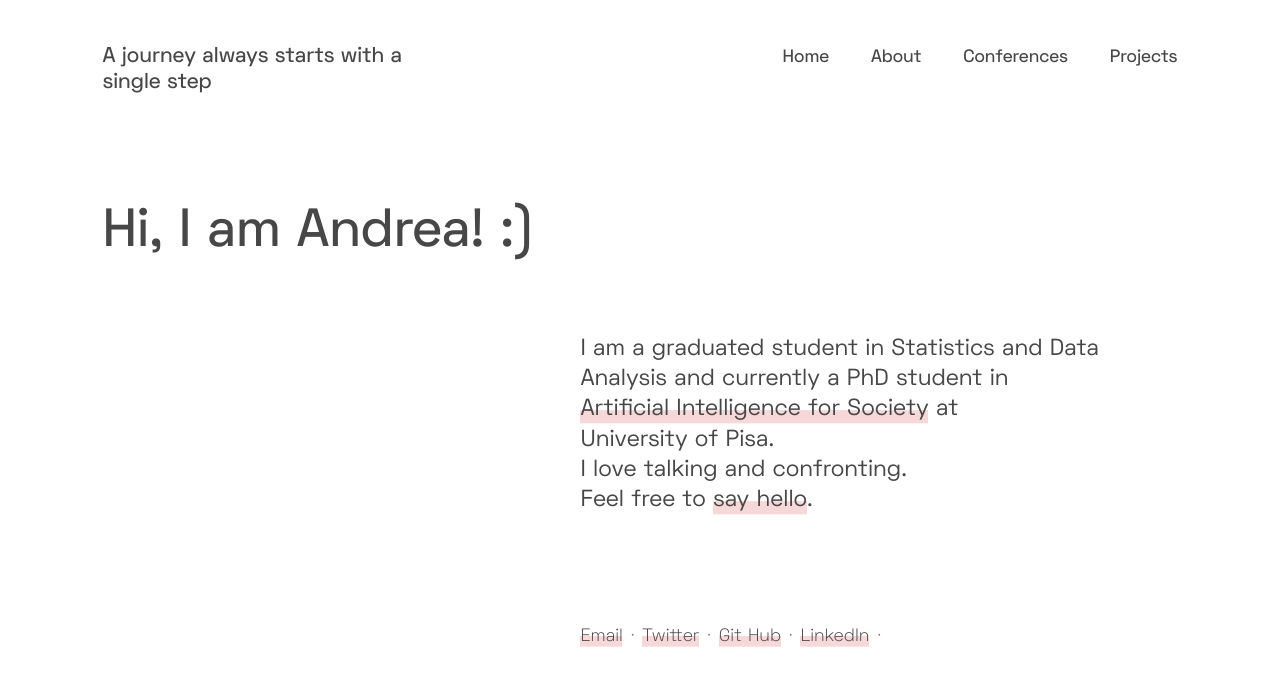
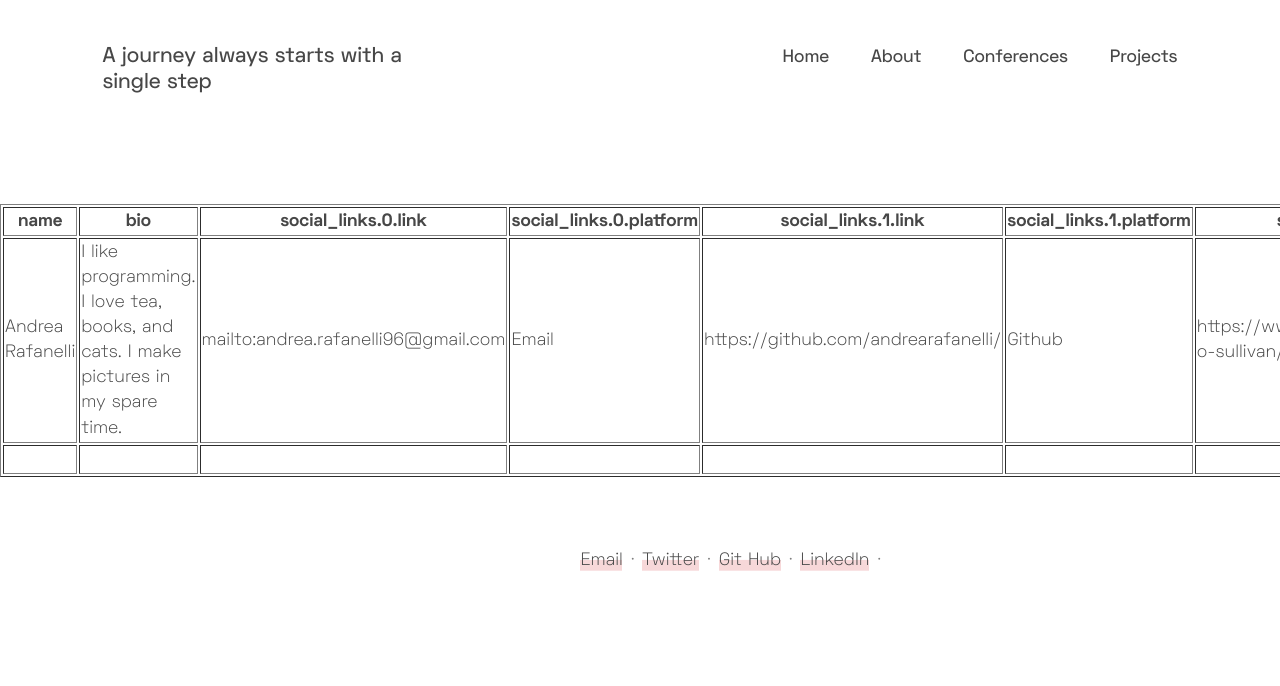
Before and after one commit to lollix91/andrearafanelli.github.io, a Jekyll site: the page built from index.html, in a window 1280 px wide. Shown: the top 686 px of the page. Built offline with Jekyll 4.4.1, drawn with Linux system fonts in a browser that asks for light colours.

Commit message:
Update index.html

```diff
--- a/index.html
+++ b/index.html
@@ -2,25 +2,55 @@
 layout: default
 ---
 
-<div class="container -alternate1">
-  <p class="about">
-
-    Hi, I am Andrea! :)
-  </p>
-  <div>
-  </div>
-</div>
-<div class="container recipe">
-  <div></div>
-  <div>
-    <p class="lede">
-     I am a graduated student in Statistics and Data Analysis and currently a PhD student in <a href="https://phd-ai-society.di.unipi.it/"> Artificial Intelligence for Society</a> at
-      <br> University of Pisa.
-     <br>
-     I love talking and confronting.
-      <br>
-     Feel free to <a href="mailto:andrea.rafanelli@phd.unipi.it">say hello</a>.
-    </p
-
-  </div>
-</div>
+<!DOCTYPE html>
+<html>
+	<head>
+		<meta charset='UTF-8'>
+			<title>JSON To HTML using codebeautify.org</title>
+		</head>
+		<body>
+			<table border=1>
+				<thead>
+					<tr>
+						<th>name</th>
+						<th>bio</th>
+						<th>social_links.0.link</th>
+						<th>social_links.0.platform</th>
+						<th>social_links.1.link</th>
+						<th>social_links.1.platform</th>
+						<th>social_links.2.link</th>
+						<th>social_links.2.platform</th>
+						<th>cover_image</th>
+					</tr>
+				</thead>
+				<tbody>
+					<tr>
+						<td>Andrea Rafanelli</td>
+						<td>I like programming. I love tea, books, and cats. I make pictures in my spare time.</td>
+						<td>mailto:andrea.rafanelli96@gmail.com</td>
+						<td>Email</td>
+						<td>https://github.com/andrearafanelli/</td>
+						<td>Github</td>
+						<td>https://www.linkedin.com/in/joshua-o-sullivan/</td>
+						<td>LinkedIn</td>
+						<td>../favicon.png</td>
+					</tr>
+					<tr>
+						<td></td>
+						<td>&nbsp</td>
+						<td>&nbsp</td>
+						<td>&nbsp</td>
+						<td>&nbsp</td>
+						<td>&nbsp</td>
+						<td>&nbsp</td>
+						<td>&nbsp</td>
+						<td>&nbsp</td>
+						<td>&nbsp</td>
+						<td>&nbsp</td>
+						<td>&nbsp</td>
+						<td>&nbsp</td>
+					</tr>
+				</tbody>
+			</table>
+		</body>
+	</html>
```
